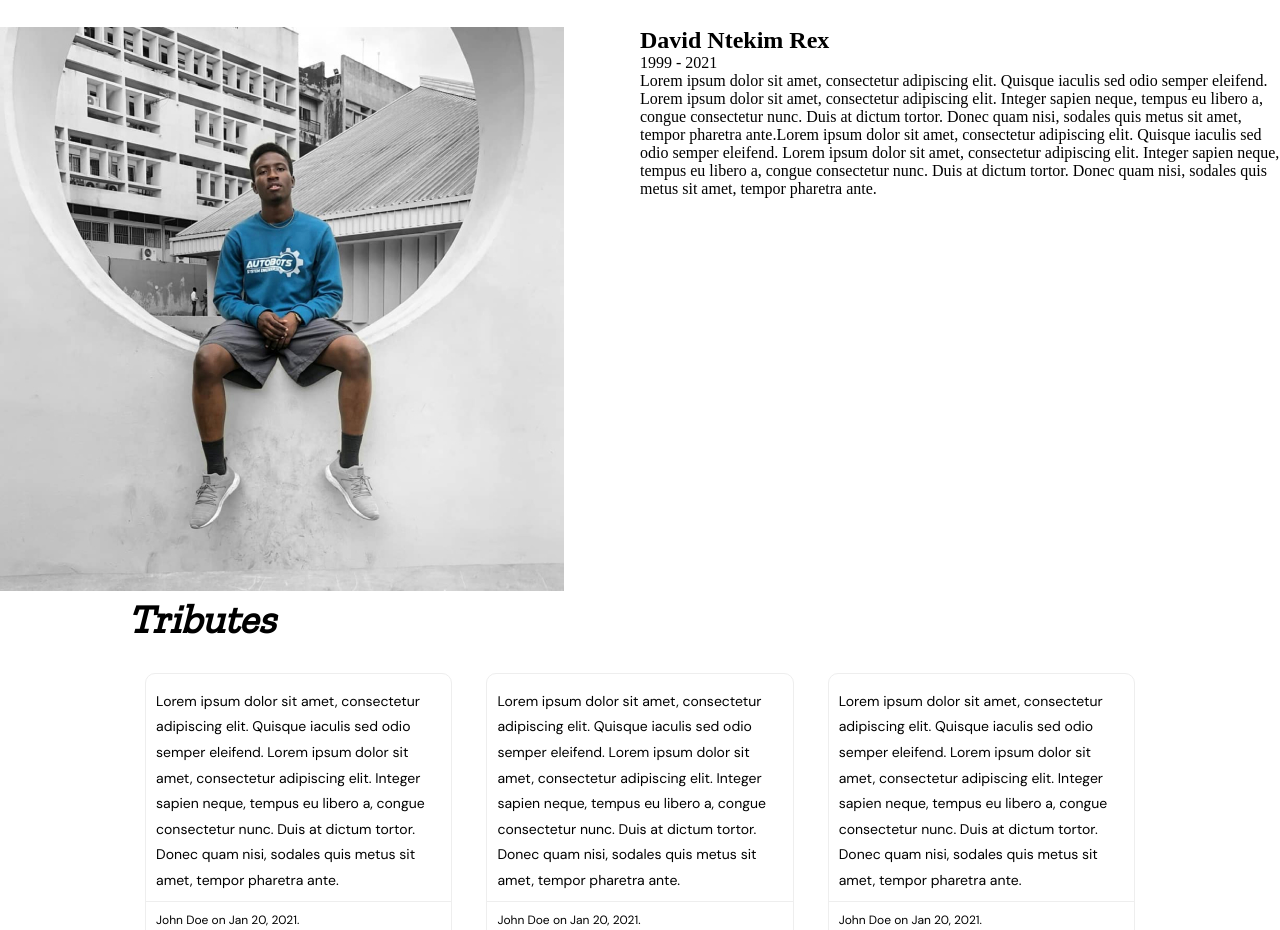
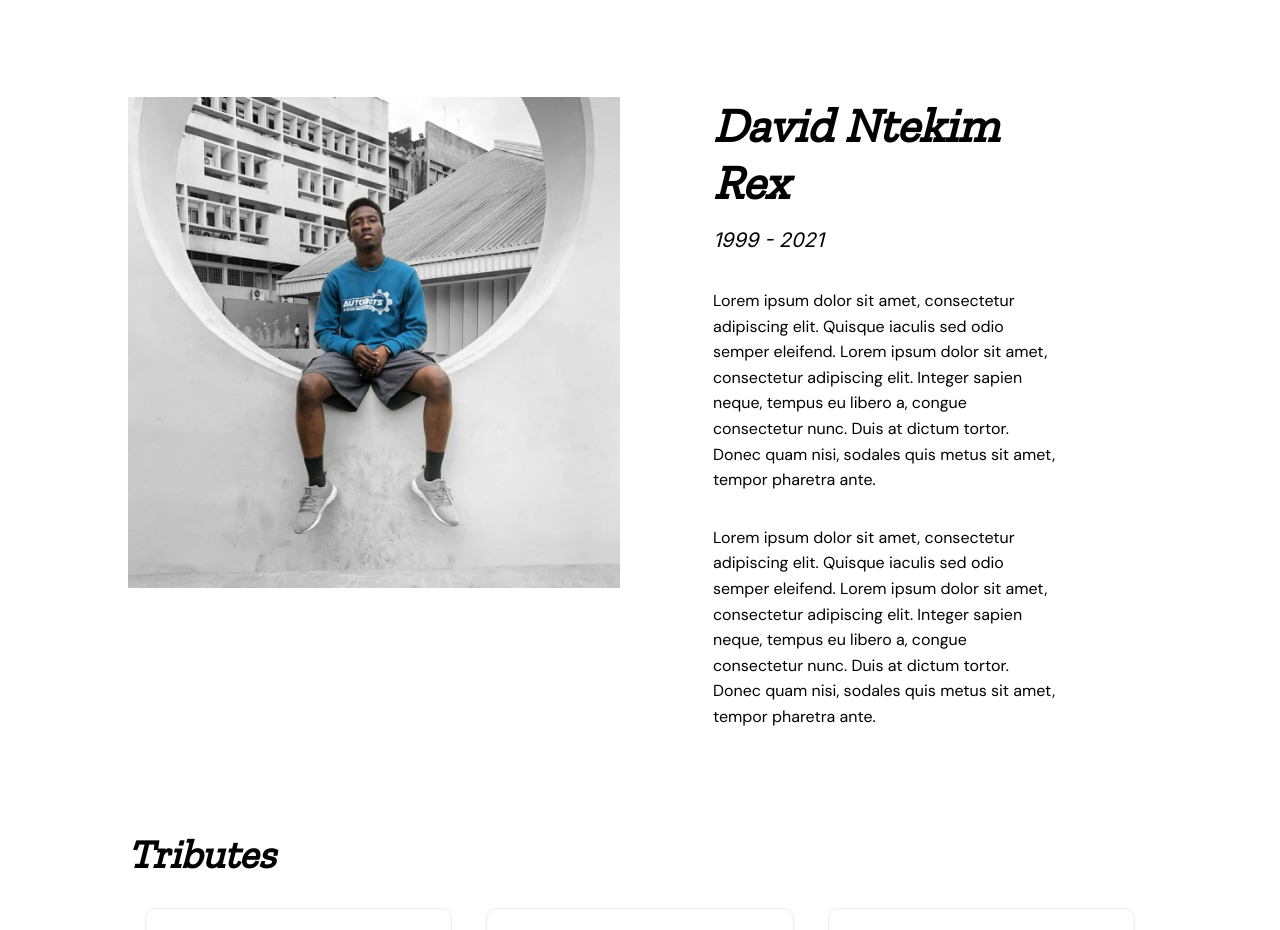
Before and after one commit to geektutor/for-david, a plain HTML site: page index.html in a window 1280 px wide. Shown: the part 4360-5290 px from the top of the page. Drawn offline with nearby package versions, Linux system fonts and the light colour scheme.

Commit message:
Biography section

```diff
--- a/assets/sass/styles.scss
+++ b/assets/sass/styles.scss
@@ -10,9 +10,70 @@
     // font-family: 'Zilla Slab', serif;
 }
 
-.biography {
-    display: grid;
-    grid-template-columns: repeat(2, 1fr);
+section.biography {
+    max-width: 1140px;
+    display: flex;
+    justify-content: space-between;
+    width: 80%;
+    margin: 100px auto;
+    flex-wrap: wrap;
+
+    @include mq(500px){
+        width: 90%;
+    }
+
+    .picture {
+        width: 48%;
+        @include mq(700px){
+            width: 100%;
+            margin-bottom: 30px;
+        }
+        img {
+            width: 100%;
+        }
+    }
+
+    .description {
+        width: 45%;
+        margin: auto;
+
+        @include mq(700px){
+            width: 100%;
+            margin-bottom: 30px;
+        }
+
+        .container{
+            margin-top: 32px;
+            width: 75%;
+            margin: auto;
+            @include mq(700px){
+                width: 100%;
+            }
+             p.title {
+                font-weight: 600;
+                font-size: 48px;
+                font-family: $zilla;
+                font-style: italic;
+                margin-bottom: 12px;
+                line-height: 57.6px;
+            }
+            p.date {
+                font-weight: 500;
+                font-size: 20px;
+                font-family: $inter;
+                font-style: italic;
+                line-height: 160%;
+            }
+            .bio {
+                font-family: $dmsans;
+                p {
+                    margin-top: 32px;
+                    line-height: 25.6px;
+                }
+
+            }
+        }
+    }
 }
 
 section.singleVideo{
@@ -33,8 +94,6 @@ section.singleVideo{
         }
     }
 }
-
-
 
 section.ibm{
     max-width: 1140px;
@@ -151,7 +210,6 @@ section.ecx{
 }
 
 section.portfolio{
-
     max-width: 1140px;
     width: 80%;
     margin: auto;
@@ -288,7 +346,6 @@ section.videos{
     }
 }
 
-
 section.tributes{
     max-width: 1140px;
     width: 80%;
--- a/index.html
+++ b/index.html
@@ -123,20 +123,27 @@
 
     </section>
     <section class="biography">
-        <div class="picture">
+        <div class="picture w-1/2">
             <img src="./assets/images/david_in_systems_sweatshirt.jpg" alt="David in Systems Sweatshirt" />
         </div>
-        <div class="description">
-            <h2 class="name">David Ntekim Rex</h2>
+        <div class="description w-1/2">
+            <div class="container">
+                <p class="title">David Ntekim Rex</p>
                 <p class="date">1999 - 2021</p>
-            <p class="short-bio">
+                <div class="bio">
+                    <p>
                         Lorem ipsum dolor sit amet, consectetur adipiscing elit. Quisque iaculis sed odio semper eleifend. Lorem ipsum dolor sit
                         amet, consectetur adipiscing elit. Integer sapien neque, tempus eu libero a, congue consectetur nunc. Duis at dictum
-                tortor. Donec quam nisi, sodales quis metus sit amet, tempor pharetra ante.Lorem ipsum dolor sit amet, consectetur
+                        tortor. Donec quam nisi, sodales quis metus sit amet, tempor pharetra ante.
+                    </p>
+                    <p>
+                        Lorem ipsum dolor sit amet, consectetur
                         adipiscing elit. Quisque iaculis sed odio semper eleifend. Lorem ipsum dolor sit amet, consectetur adipiscing elit.
                         Integer sapien neque, tempus eu libero a, congue consectetur nunc. Duis at dictum tortor. Donec quam nisi, sodales quis
                         metus sit amet, tempor pharetra ante.
                     </p>
+                </div>
+            </div>
         </div>
     </section>
     <section class="tributes">
```
Also changed, not shown: assets/css/styles.css. Lines whose indentation alone changed are shown as unchanged.
